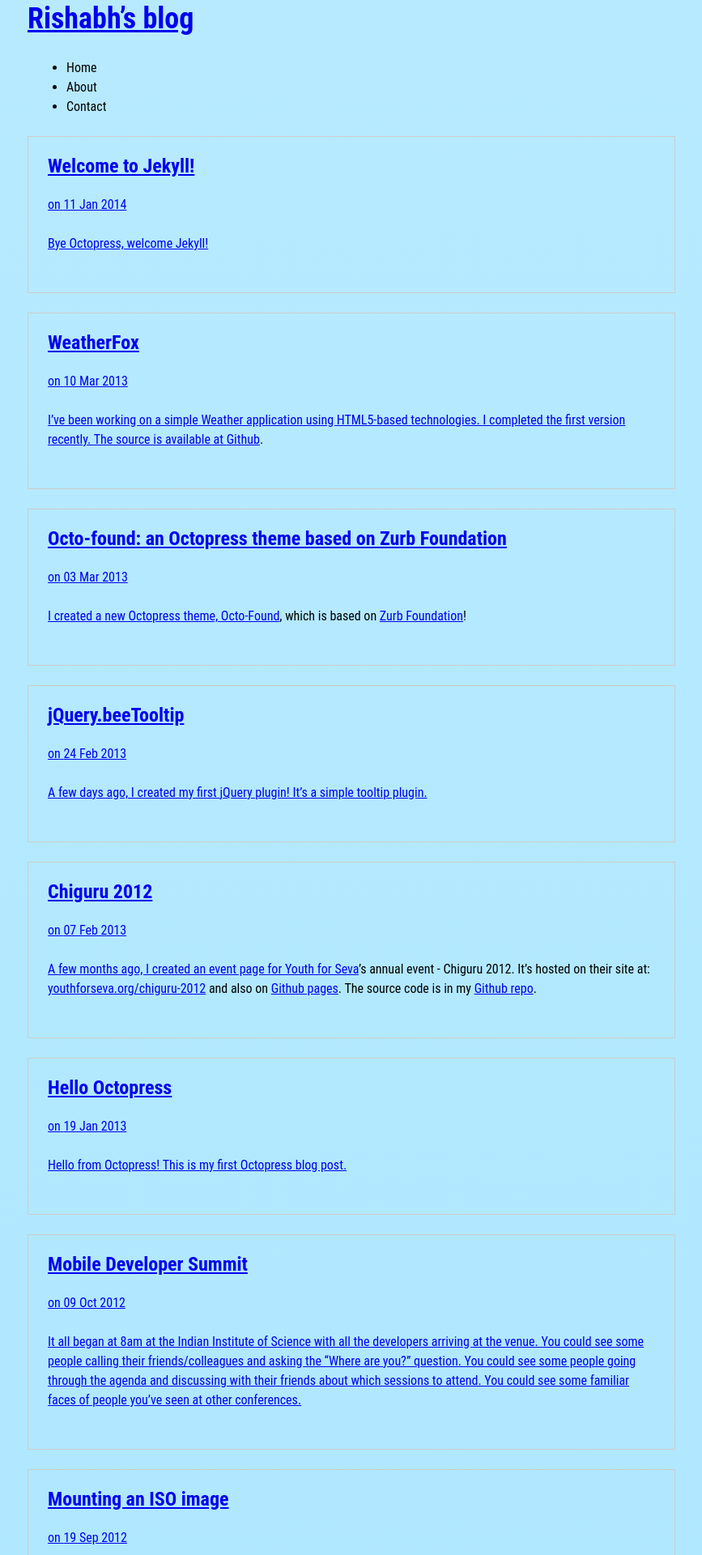
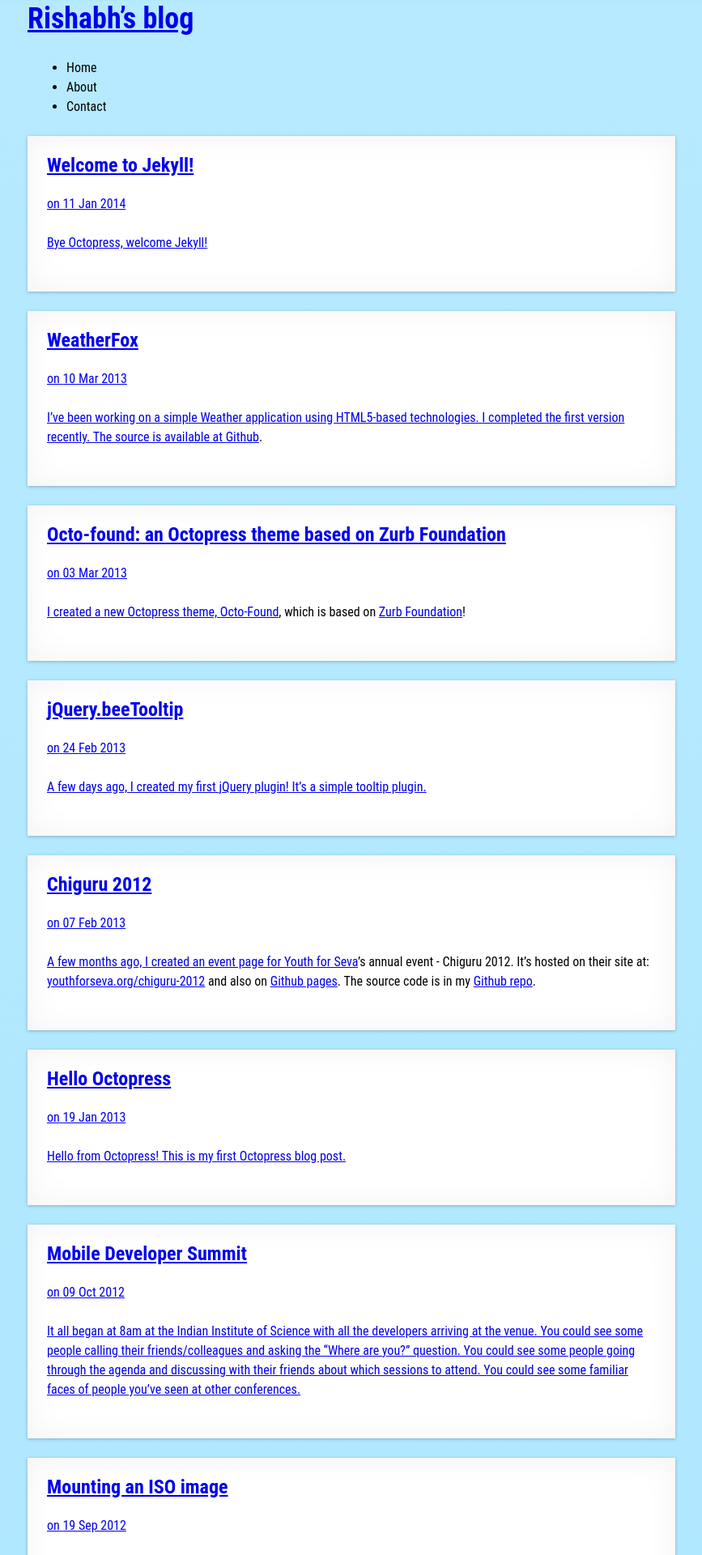
Before and after one commit to rishabh-ink/rishabhsrao.github.io, a Jekyll site: the page built from index.html, in a window 1280 px wide. Shown: the top 1920 px of the page at 81% size, without its empty margins (206-1073 px from the left). Built offline with Jekyll 4.4.1, drawn with Linux system fonts in a browser that asks for light colours; Markdown is read by kramdown in place of the engine named in the settings.

Commit message:
Added box shadows to the post items.

```diff
--- a/css/_vars.scss
+++ b/css/_vars.scss
@@ -318,3 +318,5 @@
  */
 $bg-sky-start: #b7eaff;
 $bg-sky-end: #94dfff;
+
+$base-ui-background-color: white;
--- a/css/main.css
+++ b/css/main.css
@@ -4415,13 +4415,9 @@
 
 /* line 7, ui/_posts.scss */
 .posts__post {
+  background-color: white;
+  box-shadow: 0 1px 4px rgba(0, 0, 0, 0.25), 0 0 40px rgba(0, 0, 0, 0.05) inset;
   margin: 24px auto;
   padding: 24px;
-}
-
-/* line 14, ui/_posts.scss */
-.posts__post,
-.posts__post::after,
-.posts__post::before {
-  border: 1px solid #cccccc;
-}
+  overflow: auto;
+}
```
Also changed, not shown: css/ui/_posts.scss (+6 -6 lines).
